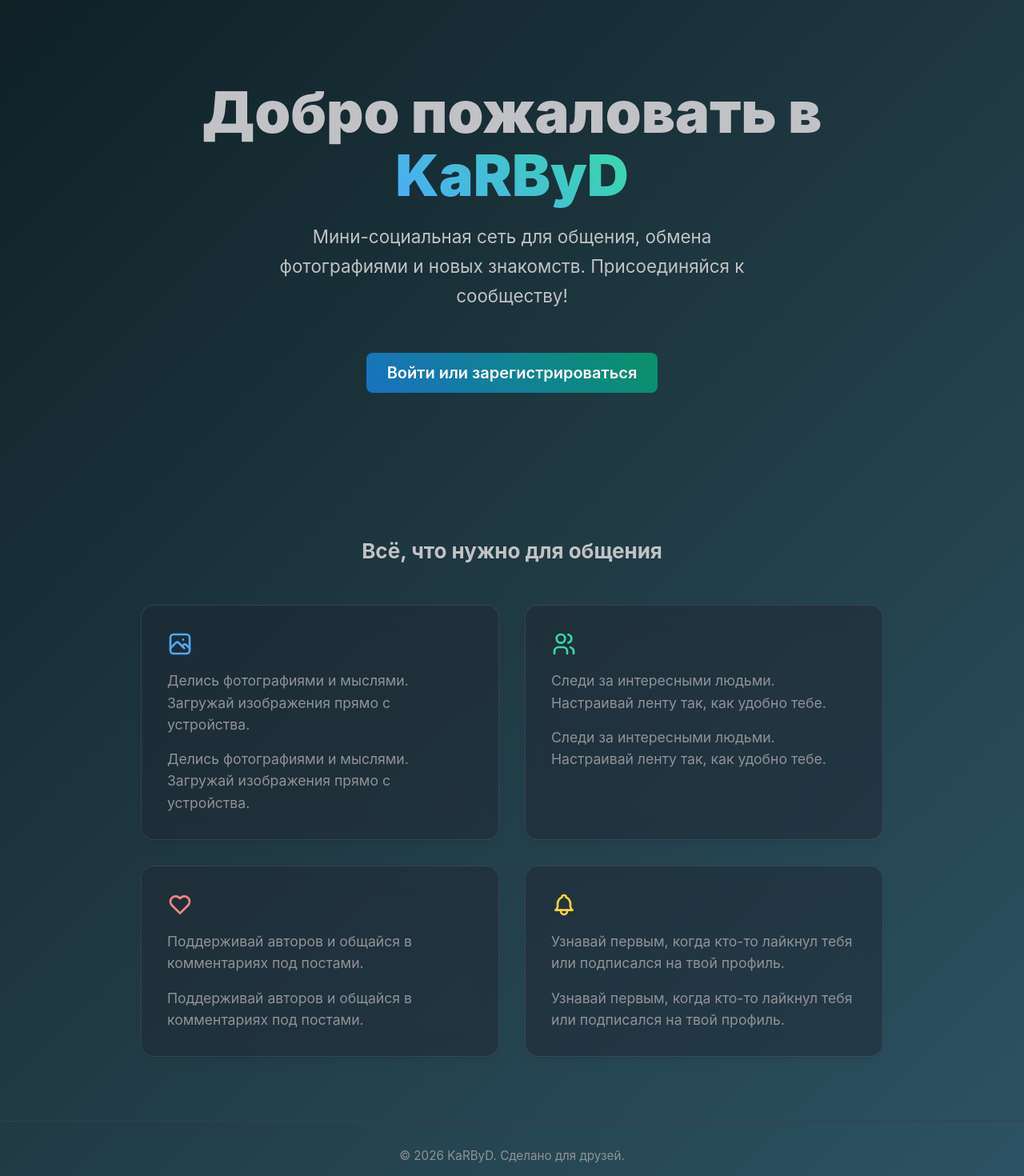
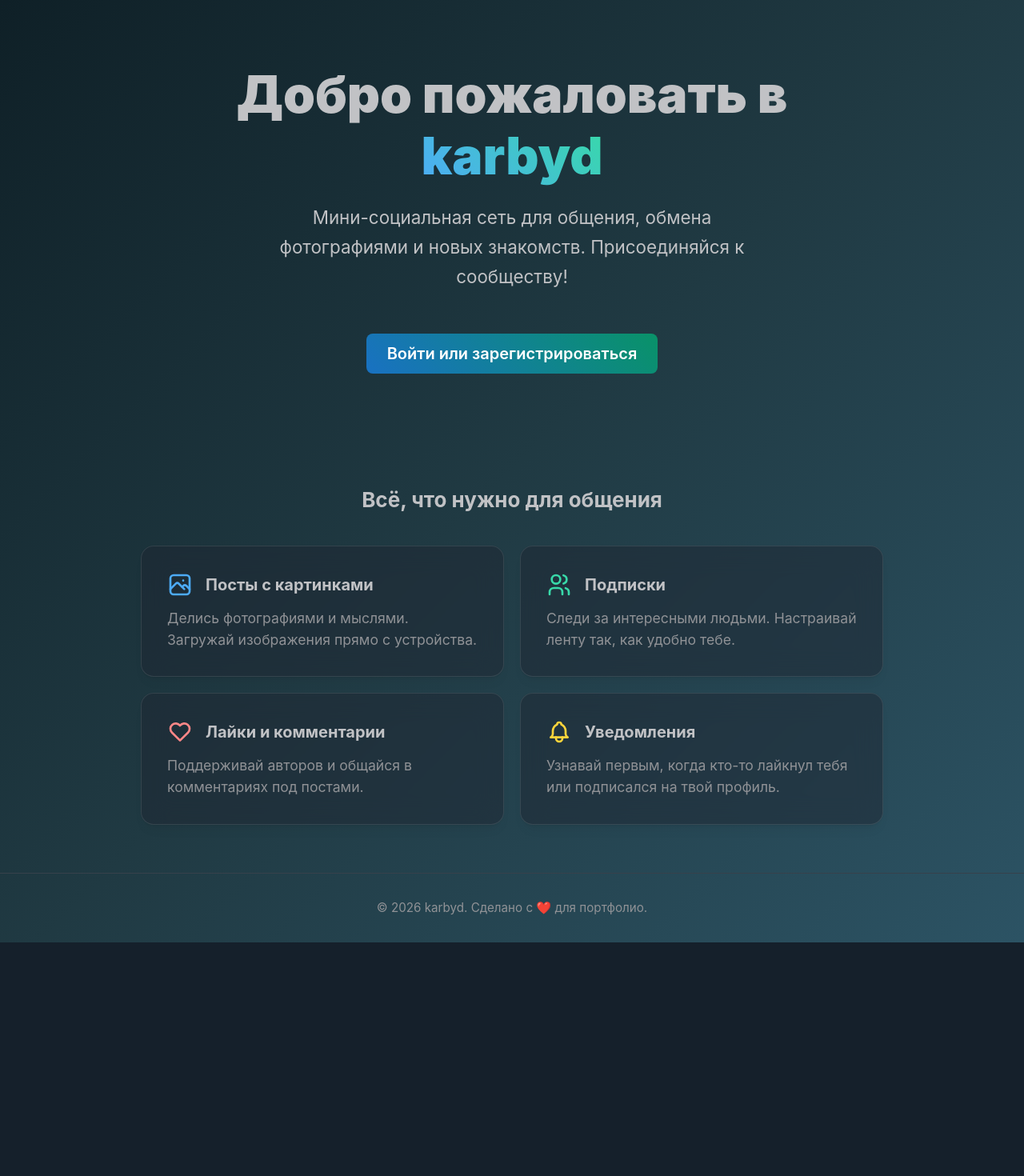
Before and after one commit to Wolosevich/karbyd, a React (Vite) app in the folder frontend/: page / in a window 1280 px wide. Shown: the top 1470 px of the page at 80% size. After the commit the page ends 1178 px from the top, so only its background shows below. Built offline with nearby package versions, Linux system fonts and the light colour scheme; no server answers.

Commit message:
style: fix landing page layout and adapt text colors for light theme

```diff
--- a/frontend/src/pages/Landing.tsx
+++ b/frontend/src/pages/Landing.tsx
@@ -16,7 +16,6 @@ import { IconPhoto, IconUsers, IconBell, IconHeart } from "@tabler/icons-react";
 import classes from "./Landing.module.css";
 
 export default function Landing() {
-  // Получаем текущую тему, чтобы адаптировать цвета
   const { colorScheme } = useMantineColorScheme();
   const isDark = colorScheme === "dark";
 
@@ -46,7 +45,6 @@ export default function Landing() {
     },
   ];
 
-  // Общие стили для стеклянных карточек
   const glassStyle = {
     background: isDark ? "rgba(30, 39, 50, 0.5)" : "rgba(255, 255, 255, 0.6)",
     backdropFilter: "blur(16px)",
@@ -54,29 +52,31 @@ export default function Landing() {
     border: isDark
       ? "1px solid rgba(255, 255, 255, 0.1)"
       : "1px solid rgba(255, 255, 255, 0.5)",
+    height: "100%", // Чтобы все карточки в ряду были одинаковой высоты
   };
 
   return (
-    // Общий градиентный фон для всей страницы (как на логине)
     <Box
       style={{
         minHeight: "100vh",
+        display: "flex",
+        flexDirection: "column",
         background: isDark
           ? "linear-gradient(135deg, #0f2027 0%, #203a43 50%, #2c5364 100%)"
           : "linear-gradient(135deg, #e0c3fc 0%, #8ec5fc 100%)",
       }}
     >
       {/* Верхняя часть (Hero) */}
-      <Box py={100}>
+      <Box style={{ flex: 1 }} py={80}>
         <Container size="md">
           <Stack align="center" gap="lg">
             <Title
               order={1}
-              c="var(--mantine-color-text)" // Белый текст для тёмной темы
+              c="var(--mantine-color-text)"
               style={{
-                fontSize: "clamp(2.5rem, 8vw, 4.5rem)",
+                fontSize: "clamp(2rem, 6vw, 4rem)",
                 fontWeight: 900,
-                lineHeight: 1.1,
+                lineHeight: 1.2,
                 textAlign: "center",
               }}
             >
@@ -87,7 +87,7 @@ export default function Landing() {
                 gradient={{ from: "blue.4", to: "teal.4", deg: 45 }}
                 inherit
               >
-                KaRByD
+                karbyd
               </Text>
             </Title>
 
@@ -113,12 +113,12 @@ export default function Landing() {
       </Box>
 
       {/* Блок с фичами */}
-      <Box py={80}>
+      <Box py={60}>
         <Container size="md">
-          <Title order={2} ta="center" mb={50} c="var(--mantine-color-text)">
+          <Title order={2} ta="center" mb={40} c="var(--mantine-color-text)">
             Всё, что нужно для общения
           </Title>
-          <SimpleGrid cols={{ base: 1, sm: 2 }} spacing="xl">
+          <SimpleGrid cols={{ base: 1, sm: 2 }} spacing="lg">
             {features.map((f, i) => (
               <Paper
                 key={i}
@@ -127,10 +127,13 @@ export default function Landing() {
                 className={classes.featureCard}
                 style={glassStyle}
               >
-                <Group mb="md">
+                <Group mb="sm">
                   {f.icon}
-                  <Text c="dimmed">{f.description}</Text>
+                  <Text fw={700} size="lg" c="var(--mantine-color-text)">
+                    {f.title}
+                  </Text>
                 </Group>
+                {/* Текст описания (выводится ровно один раз) */}
                 <Text c="dimmed">{f.description}</Text>
               </Paper>
             ))}
@@ -139,14 +142,16 @@ export default function Landing() {
       </Box>
 
       {/* Подвал */}
-      <Center
+      <Box
         py="xl"
         style={{ borderTop: "1px solid var(--mantine-color-default-border)" }}
       >
-        <Text c="dimmed" size="sm">
-          © {new Date().getFullYear()} KaRByD. Сделано для друзей.
-        </Text>
-      </Center>
+        <Center>
+          <Text c="dimmed" size="sm">
+            © {new Date().getFullYear()} karbyd. Сделано с ❤️ для портфолио.
+          </Text>
+        </Center>
+      </Box>
     </Box>
   );
 }
```
